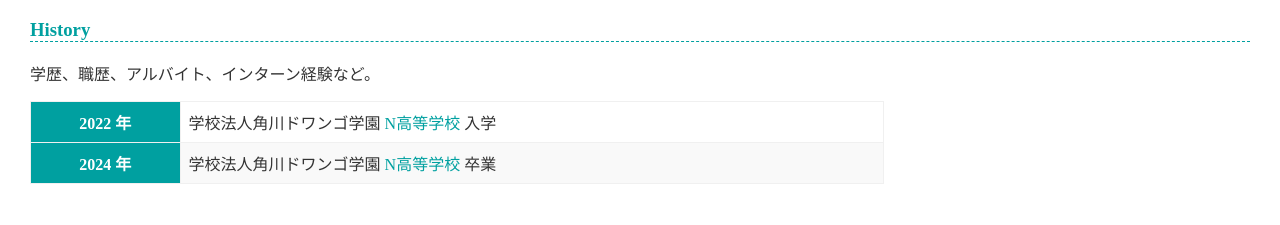
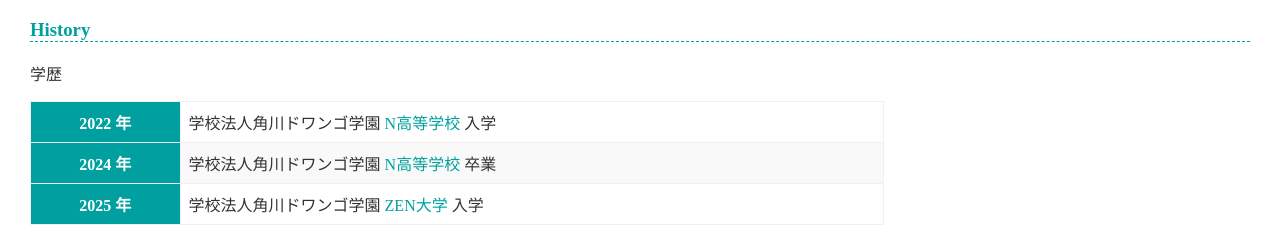
Before and after one commit to orize-842/orize-842.github.io, a plain HTML site: page index.html in a window 1280 px wide. Shown: the part 806-1031 px from the top of the page. Before the commit the page ends 990 px from the top, so only its background shows below. Drawn offline with Linux system fonts and the light colour scheme.

Commit message:
詳細を修正

```diff
--- a/index.html
+++ b/index.html
@@ -26,7 +26,7 @@
     <iframe src="https://openprocessing.org/sketch/2958493/embed/" width="400" height="400"></iframe>
 
     <h3>History</h3>
-    <p>学歴、職歴、アルバイト、インターン経験など。</p>
+    <p>学歴</p>
     <table>
       <tr>
         <th>2022 年</th>
@@ -36,6 +36,10 @@
         <th>2024 年</th>
         <td>学校法人角川ドワンゴ学園 <a href="https://nnn.ed.jp/">N高等学校</a> 卒業</td>
       </tr>
+      <tr>
+        <th>2025 年</th>
+        <td>学校法人角川ドワンゴ学園 <a href="https://zen.ac.jp/">ZEN大学</a> 入学</td>
+      </tr>
     </table>
   </body>
 </html>
```
